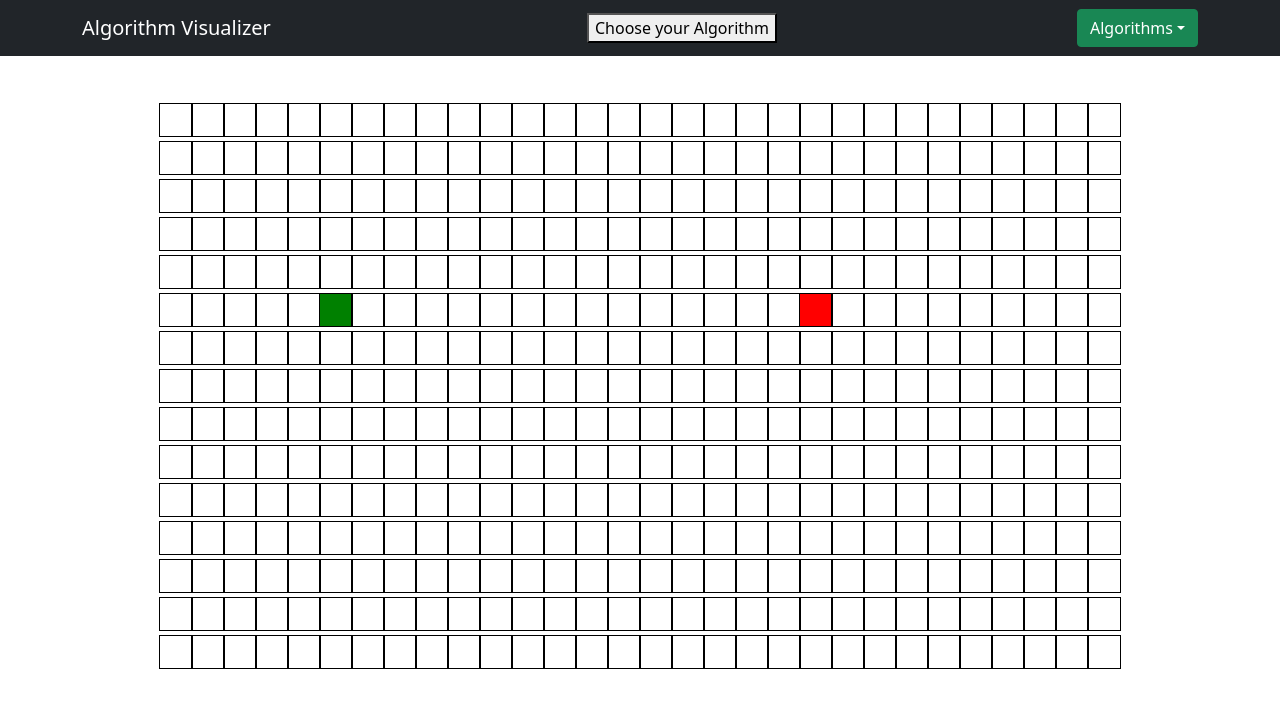
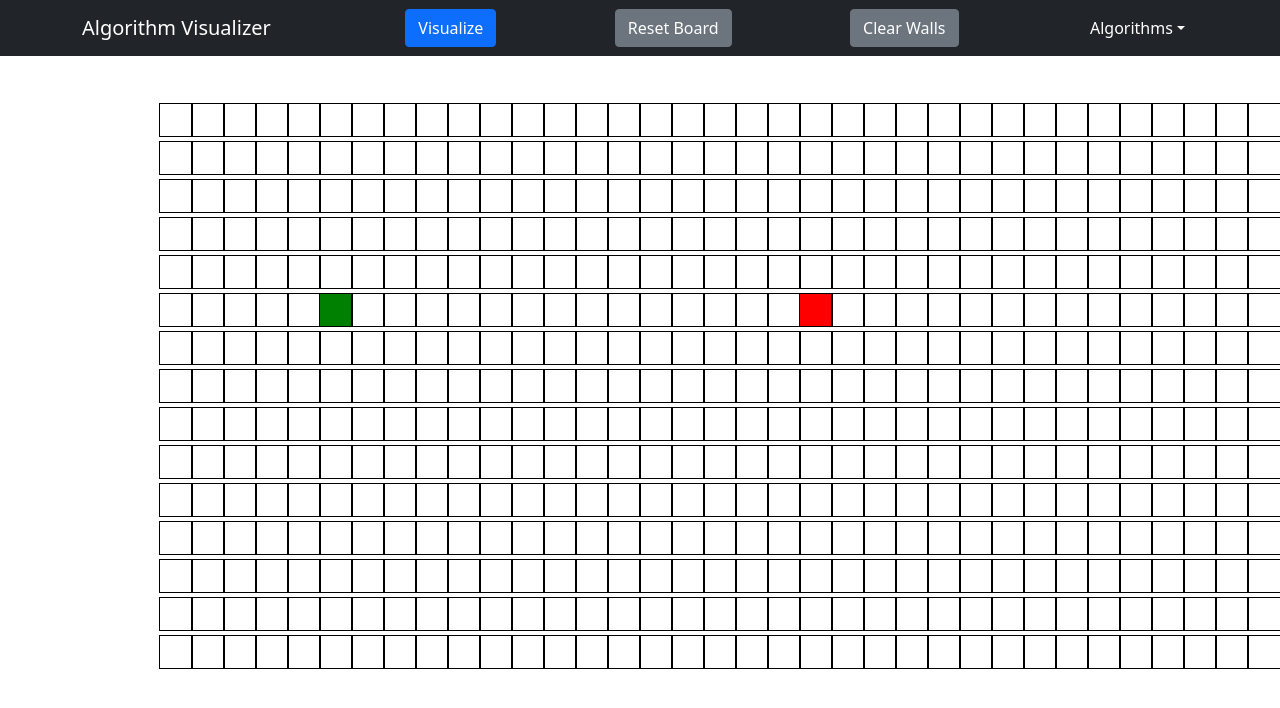
Before and after one commit to ZimmAgu/Algorithm-Visualizer, a React (Create React App) app: page / in a window 1280 px wide. Shown: the top 708 px of the page. Built offline with nearby package versions, Linux system fonts and the light colour scheme.

Commit message:
The Reset Board Button Works

```diff
--- a/src/Grid/gridFunctions.js
+++ b/src/Grid/gridFunctions.js
@@ -1,5 +1,5 @@
 const GRID_ROW_LENGTH = 15;
-const GRID_COL_LENGTH = 30;
+const GRID_COL_LENGTH = 35;
 
 const START_NODE_ROW = 5;
 const START_NODE_COLUMN = 5;
--- a/src/WebPresentation/NavigationBar.js
+++ b/src/WebPresentation/NavigationBar.js
@@ -3,19 +3,54 @@ import { Button, Container, Dropdown, Navbar } from 'react-bootstrap';
 import { visualizeDijkstra } from '../Animations/algorithmAnimations';
 import { useState, useEffect, useRef } from 'react';
 import dijkstra from '../Algorithms/dijkstra';
+import { getAllNodes } from '../Grid/gridFunctions.js';
 
 
 
 function NavigationBar (props) {
     const [currentAlgorithm, setCurrentAlgorithm] = useState(null);
-    const [navButtonText, setNavButtonText] = useState('Choose your Algorithm');
+    const [navButtonText, setNavButtonText] = useState('Visualize');
 
 
-    function handleButtonClick () {
+    function handleVisualizeButton () {
+        if (currentAlgorithm == null) {
+            setNavButtonText('Choose An Algorithm')
+        }
+
         if (currentAlgorithm == 'dijkstra') {
             visualizeDijkstra(props.gridState)
         }
     }
+
+    function handleWallClearing () { // Sets wall object for wall nodes to false and removes wall CSS
+        const nodes = getAllNodes(props.gridState);
+
+        nodes.forEach(node => {
+            const currentNode = document.getElementById(`node-${node.row}-${node.column}`);
+
+            node.isWall = false;
+            currentNode.classList.remove('wall')
+        })
+    }
+
+
+    function handleBoardReset () {
+        const nodes = getAllNodes(props.gridState);
+        handleWallClearing()
+
+        nodes.forEach(node => {
+            const currentNode = document.getElementById(`node-${node.row}-${node.column}`);
+
+            node.visited = false;
+            currentNode.classList.remove('visited')
+
+            currentNode.classList.remove('shortestPathNode')
+
+
+        })
+    }
+
+
 
     function handleDijkstraDropdown () {
         setCurrentAlgorithm('dijkstra')
@@ -27,9 +62,20 @@ function NavigationBar (props) {
             <Navbar expand="lg" bg="dark" variant="dark">
                 <Container>
                     <Navbar.Brand href="">Algorithm Visualizer</Navbar.Brand>
-                    <button onClick={handleButtonClick}>{navButtonText}</button>
+
+                    <Button onClick={handleVisualizeButton}>{navButtonText}</Button>
+
+
+                    <Button variant="secondary" onClick={handleBoardReset}>
+                        Reset Board
+                    </Button>
+
+                    <Button variant="secondary" onClick={handleWallClearing}>
+                        Clear Walls
+                    </Button>
+
                     <Dropdown>
-                        <Dropdown.Toggle variant="success" id="dropdown-basic">
+                        <Dropdown.Toggle variant="dark" id="dropdown-basic">
                             Algorithms
                         </Dropdown.Toggle>
 
```
